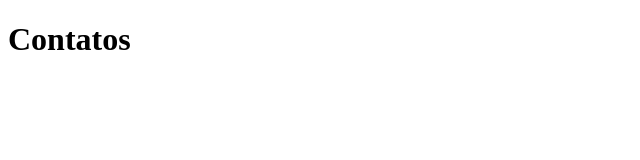
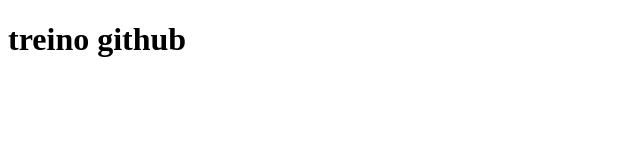
Before and after one commit to tidavi10/repositorio-daviSilva-projetos, a plain HTML site: page contatos.html in a window 1280 px wide. Shown: the whole page, without its empty margins (0-640 px from the left). Drawn offline with Linux system fonts and the light colour scheme.

Commit message:
adicionando conteudo escrito na pagina html

```diff
--- a/contatos.html
+++ b/contatos.html
@@ -7,6 +7,6 @@
     <title>Document</title>
 </head>
 <body>
-    <h1>Contatos</h1>
+    <h1>treino github</h1>
 </body>
 </html>
```
